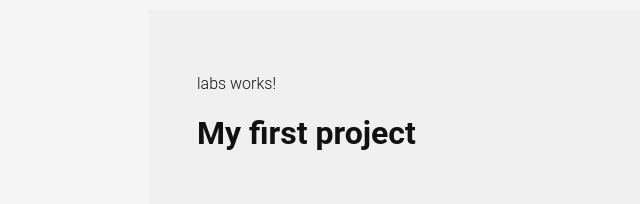
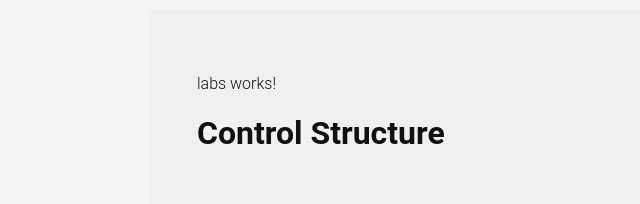
Before and after one commit to andresmr955/ANGULAR, an Angular app in the folder todoapp/: page /constru in a window 1280 px wide. Shown: the top 204 px of the page, without its empty margins (168-808 px from the left). Built offline with nearby package versions, Linux system fonts and the light colour scheme.

Commit message:
starting structure control

```diff
--- a/todoapp/src/app/pages/controlstructures/controlstructures.html
+++ b/todoapp/src/app/pages/controlstructures/controlstructures.html
@@ -1,6 +1,6 @@
 <div class="container">
     <p>labs works!</p>
-    <h1>My first project</h1>
+    <h1>Control Structure</h1>
     <!-- String interpolation -->
 
 </div>
```
